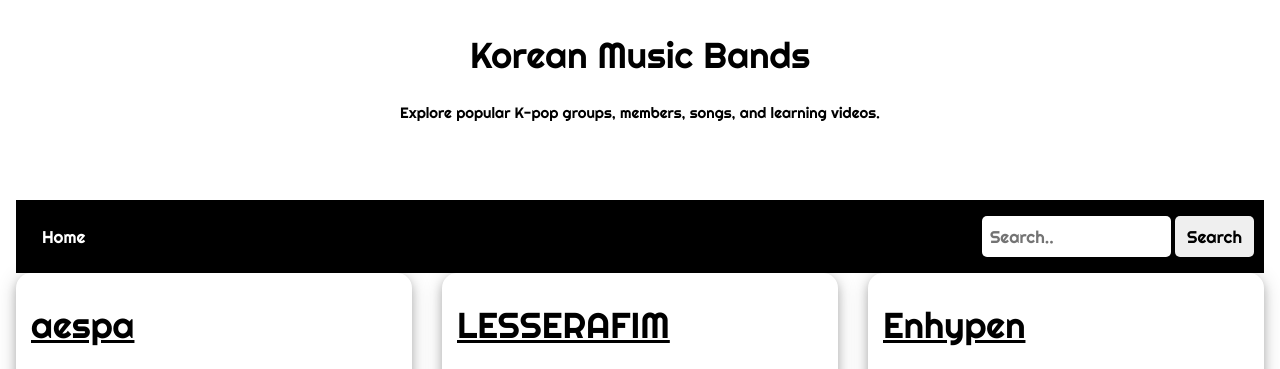
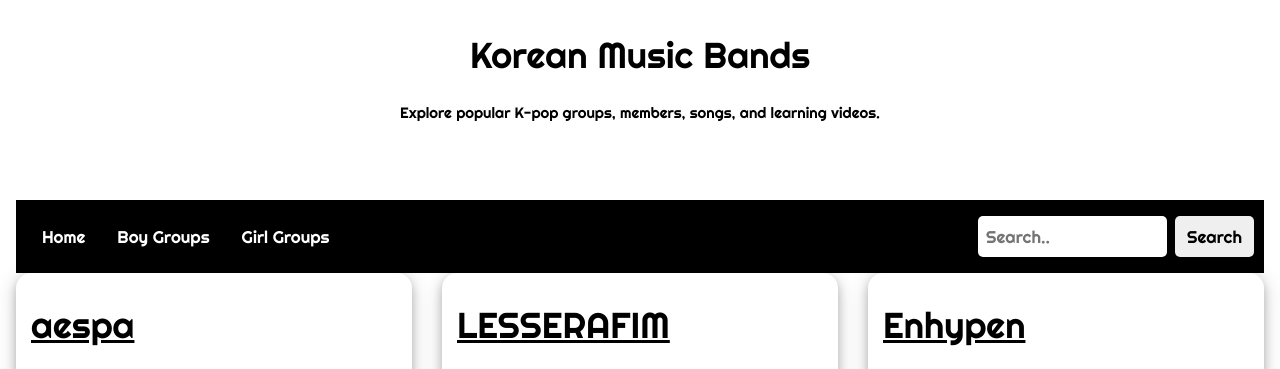
Before and after one commit to JaecobV/flask, a Flask app: page / in a window 1280 px wide. Shown: the part 42-411 px from the top of the page. Run offline with Flask 3, Linux system fonts and the light colour scheme; data comes from the database, SQL or seed files in the repository; both versions use the stored data as it was after the commit.

Commit message:
made a boy and girl group option of what to view on the navigation bar on the home page.

```diff
--- a/app.py
+++ b/app.py
@@ -27,9 +27,18 @@ def query_db(query, args=(), one=False):
 @app.route('/')
 def home():
     #home page
-    search = request.args.get("search", "")
+    search = request.args.get("search", "").strip()
+    group_type = request.args.get("type", "").strip()
 
-    if search:
+    if group_type:
+        sql = """
+        SELECT GroupID, GroupName, TopSongs, DebutDate, GroupImage
+        FROM Groups
+        WHERE GroupType = ?;
+        """
+        results = query_db(sql, (group_type,))
+
+    elif search:
         sql = """
         SELECT GroupID, GroupName, TopSongs, DebutDate, GroupImage
         FROM Groups
@@ -43,7 +52,7 @@ def home():
         """
         results = query_db(sql)
 
-    return render_template("home.html", results=results, search=search)
+    return render_template("home.html", results=results, search=search, group_type=group_type)
 
 @app.route("/Group/<int:id>")
 def Group(id):
--- a/static/style.css
+++ b/static/style.css
@@ -90,7 +90,6 @@ img{
 .topnav {
     display: flex;
     align-items: center;
-    justify-content: space-between;
     background-color: black;
     padding: 10px;
 }
@@ -115,6 +114,12 @@ img{
     font-size: 17px;
     border: none;
     border-radius: 5px;
+}
+.topnav form {
+    margin-left: auto;
+    display: flex;
+    align-items: center;
+    gap: 8px;
 }
 
 /* Search button */
--- a/templates/home.html
+++ b/templates/home.html
@@ -2,15 +2,16 @@
 {% block body %}
 <!--home page goes here-->
 <!--search bar-->
-<form method="GET">
-<div class="topnav">
-    <a class="active" href="/">Home</a>
-    <div>
-    <input type="text" name="search" placeholder="Search..">
-    <button type="submit">Search</button>
+    <div class="topnav">
+        <a class="active" href="/">Home</a>
+        <a href="/?type=Boy Group">Boy Groups</a>
+        <a href="/?type=Girl Group">Girl Groups</a>
+
+    <form method="GET">
+        <input type="text" name="search" placeholder="Search..">
+        <button type="submit">Search</button>
+    </form>
 </div>
-</div>
-</form>
 
 <!--3 column grid-->
  <div class="three-column">
```
Also changed, not shown: database.db.
